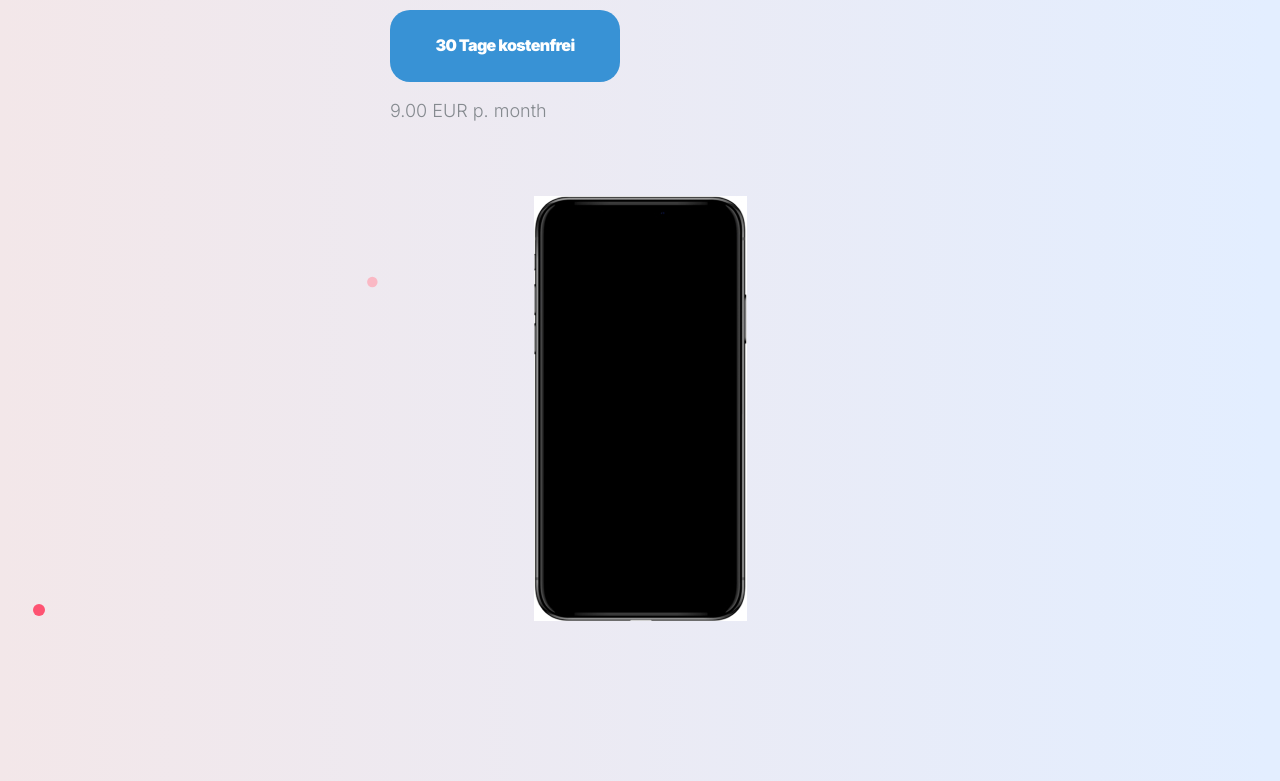
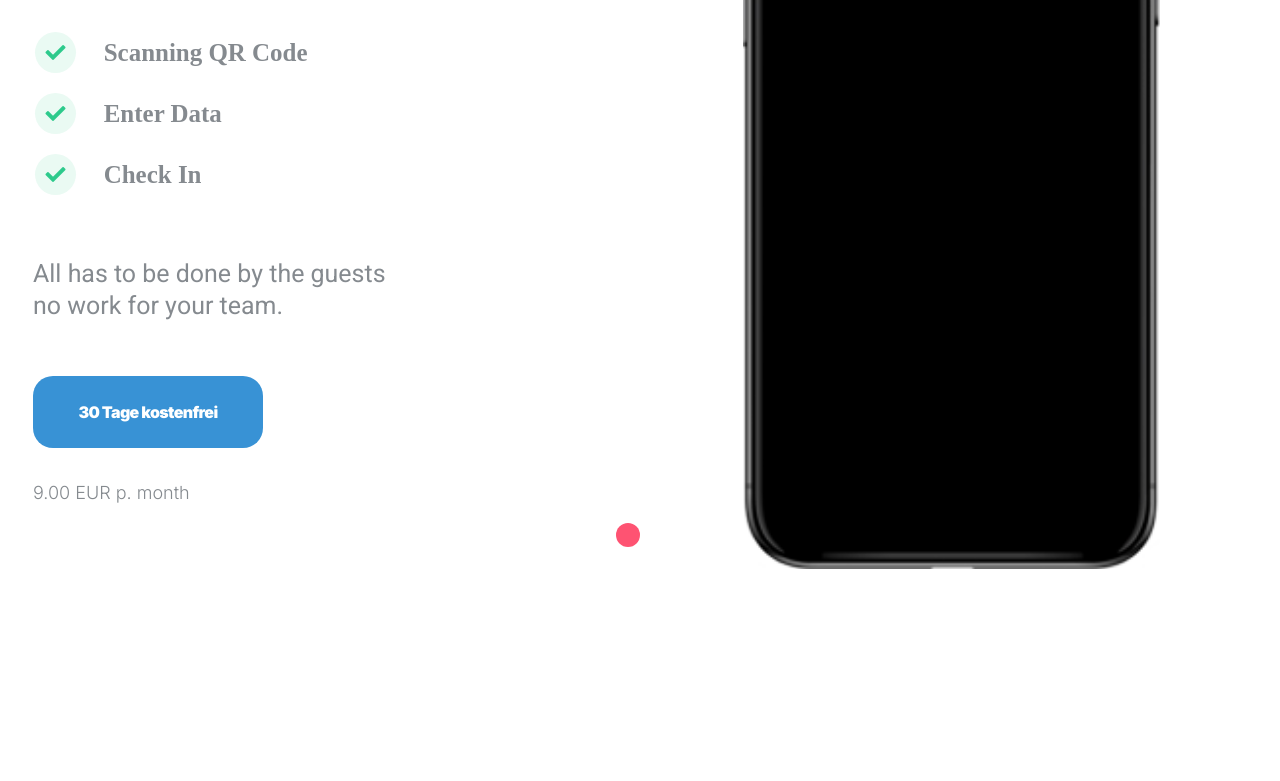
Before and after one commit to uwejettkant/guestcheck.io-landingpage-, a website built with Parcel: page src/index.html in a window 1280 px wide. Shown: the part 502-1283 px from the top of the page. After the commit the page ends 1111 px from the top, so only its background shows below. Built offline with nearby package versions, Linux system fonts and the light colour scheme.

Commit message:
updated lagre screen breackpoints
Signed-off-by: Uwe Jettkant <uj@macbook-pro-6.betahaushh.lan>

```diff
--- a/src/scss/_base.scss
+++ b/src/scss/_base.scss
@@ -63,3 +63,13 @@ img {
   grid-template-columns: minmax(1em, 1fr) minmax(0, 500px) minmax(1em, 1fr);
   grid-gap: 1em;
 }
+
+@media (min-width: 768px) {
+  .main__grid {
+    display: grid;
+    grid-template-columns:
+      minmax(1em, 1fr)
+      repeat(4, minmax(1em, 314px)) minmax(1em, 1fr);
+    grid-gap: 1px;
+  }
+}
--- a/src/scss/components/_cta-hero.scss
+++ b/src/scss/components/_cta-hero.scss
@@ -1,5 +1,5 @@
 .cta-hero {
-  width: 100%;
+  // width: 100%;
   background-image: url('../images/mobile-bg.svg');
   background-repeat: no-repeat;
   background-position: center;
@@ -107,19 +107,21 @@
 }
 
 .red-dot {
-  position: absolute;
+  grid-column: 2 / -2;
+  justify-self: start;
+  position: relative;
   width: 12.22px;
   height: 12.22px;
-  left: 23px;
-  top: 1105.79px;
+  transform: translateY(-1830%);
 }
 
 .rose-dot {
-  position: absolute;
+  grid-column: 2 / -2;
+  justify-self: end;
+  position: relative;
   width: 12.22px;
   height: 12.22px;
-  left: 339.78px;
-  top: 777.81px;
+  transform: translateY(-4830%);
 }
 
 @media (max-width: 359px) {
@@ -169,36 +171,159 @@
   }
 
   .red-dot {
-    position: absolute;
-    width: 12.22px;
-    height: 12.22px;
-    left: 15px;
-    top: 1105.79px;
+    grid-column: 1 / 2;
+    justify-self: end;
   }
 
   .rose-dot {
-    position: absolute;
-    width: 12.22px;
-    height: 12.22px;
-    left: 255px;
-    top: 600.81px;
+    grid-column: 3 / 4;
+    justify-self: start;
   }
 }
 
-@media (min-width: 410px) {
+@media (min-width: 768px) {
+  .cta-hero {
+    background: var(--white);
+  }
+
+  .header__content-wrapper {
+    grid-column: 2 / 6;
+    margin-bottom: 5.875em;
+  }
+
+  .cta-hero__content-wrapper {
+    grid-column: 2 / 4;
+    grid-row: 3 / 4;
+  }
+
+  .header__content-wrapper,
+  .cta-hero__content-wrapper {
+    margin-left: 1em;
+  }
+
+  .cta-hero__text {
+    font-weight: 400;
+  }
+
+  .cta-hero__app {
+    grid-column: 4 / 6;
+    grid-row: 2 / 5;
+    height: 632px;
+    margin: 2.5em auto 2.5em auto;
+  }
+
   .red-dot {
-    position: absolute;
-    width: 12.22px;
-    height: 12.22px;
-    left: 33px;
-    top: 1105.79px;
+    grid-column: 3 / 4;
+    grid-row: 4 / 5;
+    justify-self: end;
+    width: 24px;
+    height: 24px;
+    transform: translateY(0%);
   }
 
   .rose-dot {
-    position: absolute;
-    width: 12.22px;
-    height: 12.22px;
-    left: 365.78px;
-    top: 777.81px;
+    grid-column: 5 / 6;
+    grid-row: 2 / 3;
+    justify-self: end;
+    width: 24px;
+    height: 24px;
+    transform: translateY(0%);
   }
 }
+
+@media (min-width: 950px) {
+  .header__title {
+    font-family: var(--font-secondary);
+    font-size: 2.5rem;
+    font-weight: bold;
+    line-height: 0.8;
+    text-align: left;
+  }
+
+  .header__button {
+    width: 230px;
+    height: 72px;
+    font-size: 16px;
+    font-weight: bold;
+    line-height: 0.8;
+    letter-spacing: -0.64px;
+  }
+
+  .cta-hero__title {
+    font-size: 2.75rem;
+    font-weight: 900;
+    line-height: 1.2;
+  }
+
+  .cta-hero__list {
+    margin-left: 3.25em;
+  }
+
+  .fa-li {
+    width: 41px;
+    height: 41px;
+    line-height: 41px;
+  }
+
+  .fa-check {
+    font-size: 1.25rem;
+  }
+
+  .cta-hero__list-item {
+    font-size: 1.56rem;
+    font-weight: bold;
+    line-height: 41px;
+    padding-left: 0.5em;
+  }
+
+  .cta-hero__text {
+    font-size: 1.56rem;
+    font-weight: 400;
+    line-height: 1.28;
+    max-width: 384px;
+    align-self: start;
+    margin: 0.5em 0 1.5em 0;
+  }
+
+  .cta-hero__app {
+    grid-column: 4 / 6;
+    grid-row: 2 / 5;
+    height: 732px;
+    margin: 2.5em auto 2.5em auto;
+  }
+}
+
+@media (min-width: 1200px) {
+  .cta-hero__title {
+    font-size: 3.75rem;
+  }
+
+  .cta-hero__list {
+    margin-left: 3.25em;
+  }
+
+  .cta-hero__list-item {
+    padding-left: 0.75em;
+  }
+
+  .cta-hero__app {
+    grid-column: 4 / 6;
+    grid-row: 2 / 5;
+    height: 832px;
+    margin: 2.5em auto 2.5em auto;
+  }
+
+  // .red-dot {
+  //   grid-column: 4 / 5;
+  //   width: 24px;
+  //   height: 24px;
+  //   transform: translateY(-600%);
+  // }
+
+  // .rose-dot {
+  //   grid-column: 5 / 6;
+  //   width: 24px;
+  //   height: 24px;
+  //   transform: translateY(-2500%);
+  // }
+}
```
